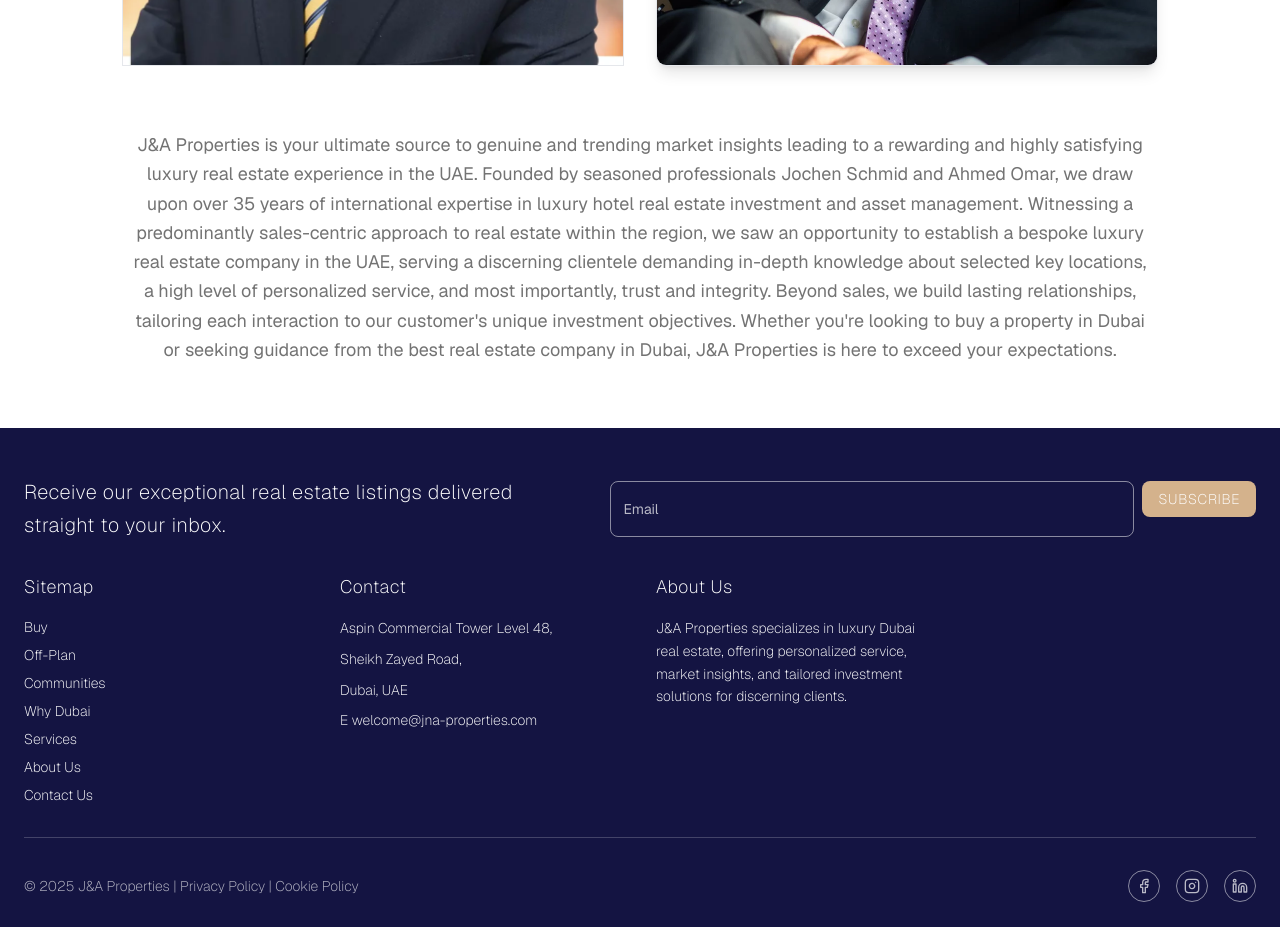
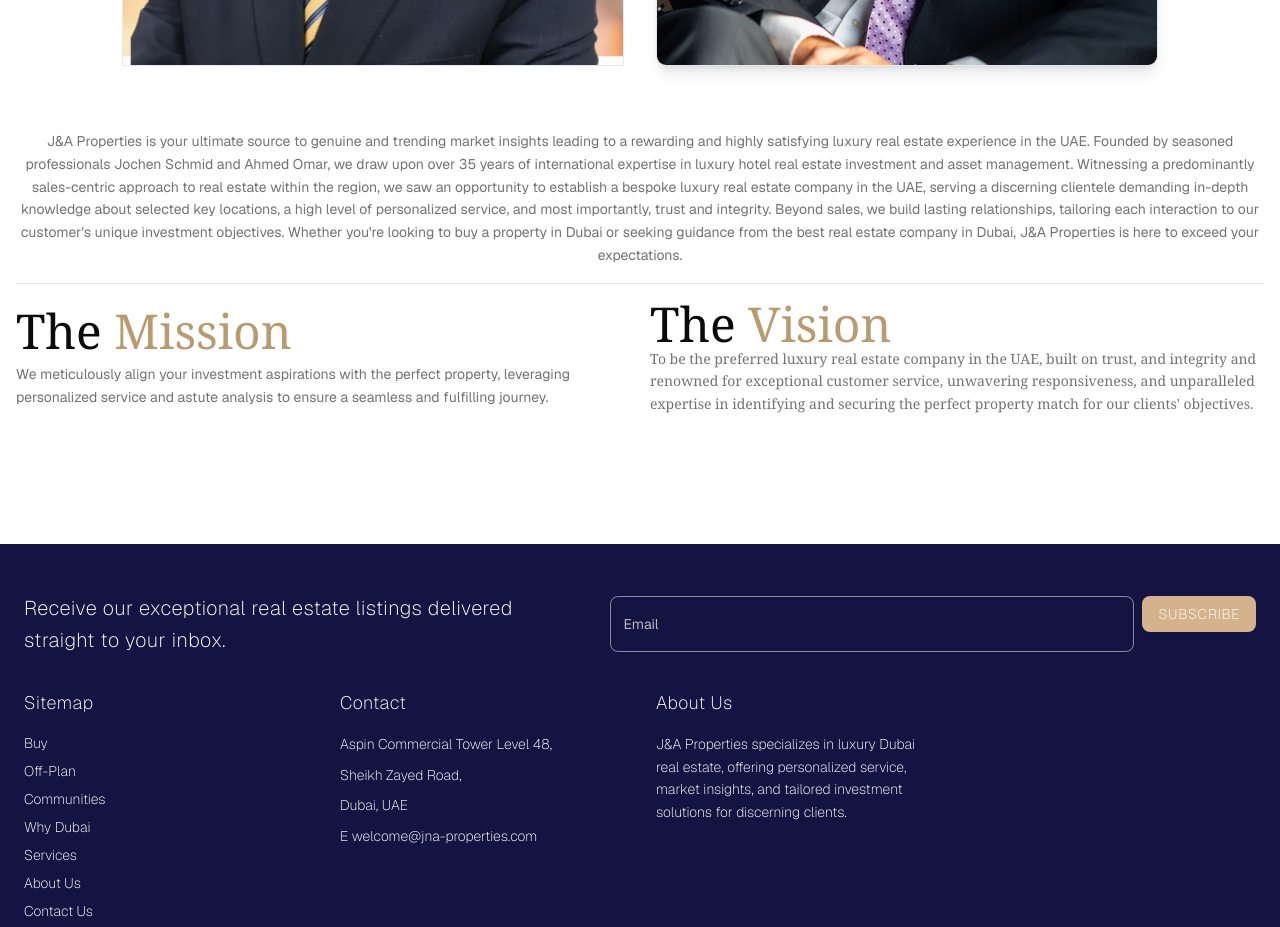
Before and after one commit to AFFWORLDT/jna, a Next.js app: page /about in a window 1280 px wide. Shown: the part 960-1887 px from the top of the page. Built offline with nearby package versions, Linux system fonts and the light colour scheme.

Commit message:
Complete about

```diff
--- a/src/app/(routes)/about/page.tsx
+++ b/src/app/(routes)/about/page.tsx
@@ -1,3 +1,4 @@
+import { Separator } from "@/src/components/ui/separator";
 import Image from "next/image";
 
 function AboutUs() {
@@ -66,8 +67,8 @@ function AboutUs() {
           </div>
 
           {/* Company Description */}
-          <div className="max-w-5xl mx-auto">
-            <p className="text-muted-foreground text-lg leading-relaxed text-center">
+          <div className="container mx-auto my-4">
+            <p className="text-muted-foreground text-sm leading-relaxed text-center">
               J&amp;A Properties is your ultimate source to genuine and trending
               market insights leading to a rewarding and highly satisfying
               luxury real estate experience in the UAE. Founded by seasoned
@@ -87,6 +88,35 @@ function AboutUs() {
             </p>
           </div>
         </div>
+        <Separator className="my-4" />
+        <div className="flex  items-center container mx-auto my-4 gap-5">
+          <section>
+            <div className="text-left mb-12 max-w-5xl mx-auto">
+              <h1 className="text-4xl md:text-5xl font-serif text-foreground mb-2">
+                The <span className="text-primary">Mission</span>
+              </h1>
+              <p className="text-muted-foreground text-sm leading-relaxed">
+                We meticulously align your investment aspirations with the
+                perfect property, leveraging personalized service and astute
+                analysis to ensure a seamless and fulfilling journey.
+              </p>
+            </div>
+          </section>
+          <section>
+            <div className="text-left mb-12 max-w-5xl mx-auto">
+              <h1 className="text-4xl md:text-5xl font-serif text-foreground mb-2">
+                The <span className="text-primary">Vision</span>
+                <p className="text-muted-foreground text-sm leading-relaxed">
+                  To be the preferred luxury real estate company in the UAE,
+                  built on trust, and integrity and renowned for exceptional
+                  customer service, unwavering responsiveness, and unparalleled
+                  expertise in identifying and securing the perfect property
+                  match for our clients&apos; objectives.
+                </p>
+              </h1>
+            </div>
+          </section>
+        </div>
       </div>
     </div>
   );
```
